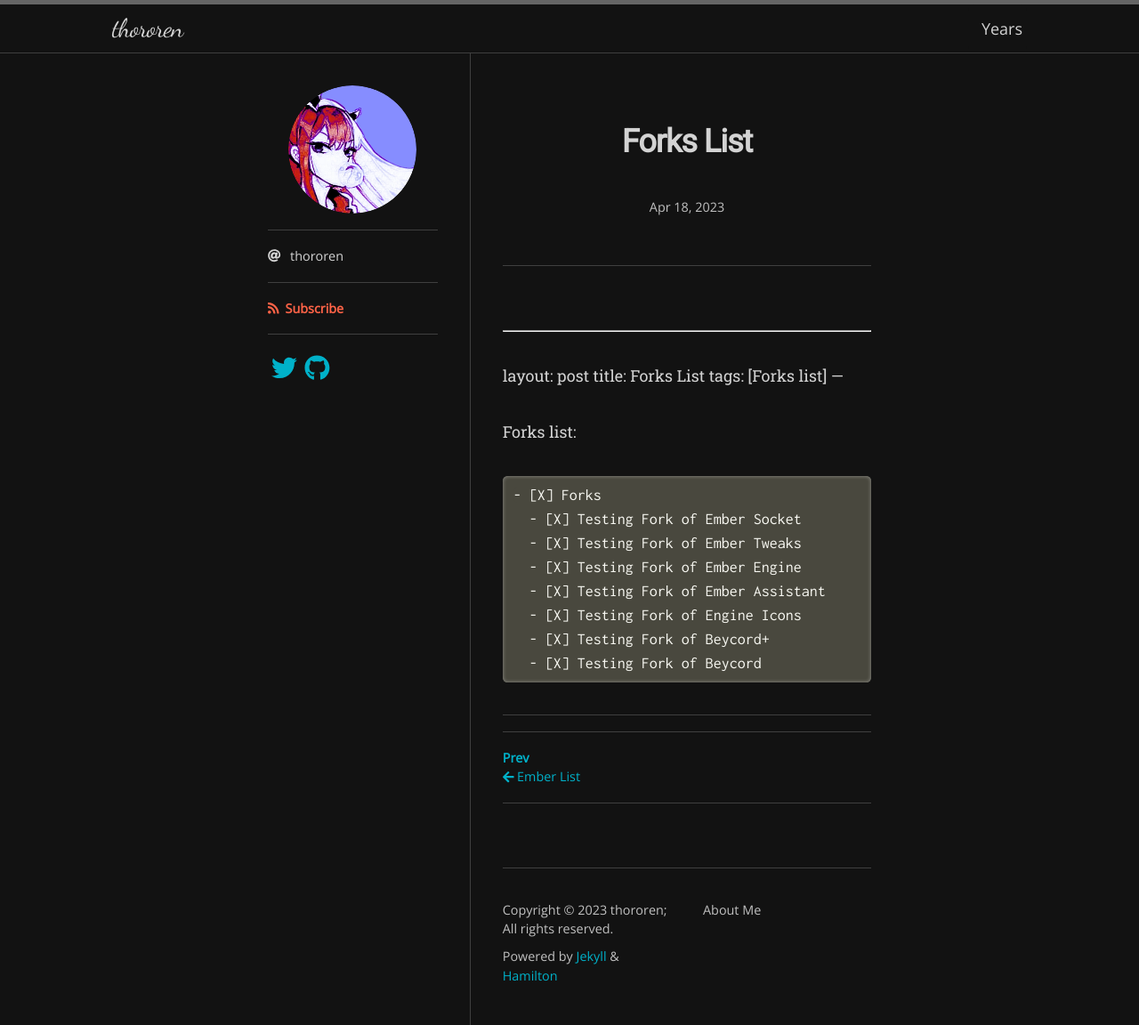
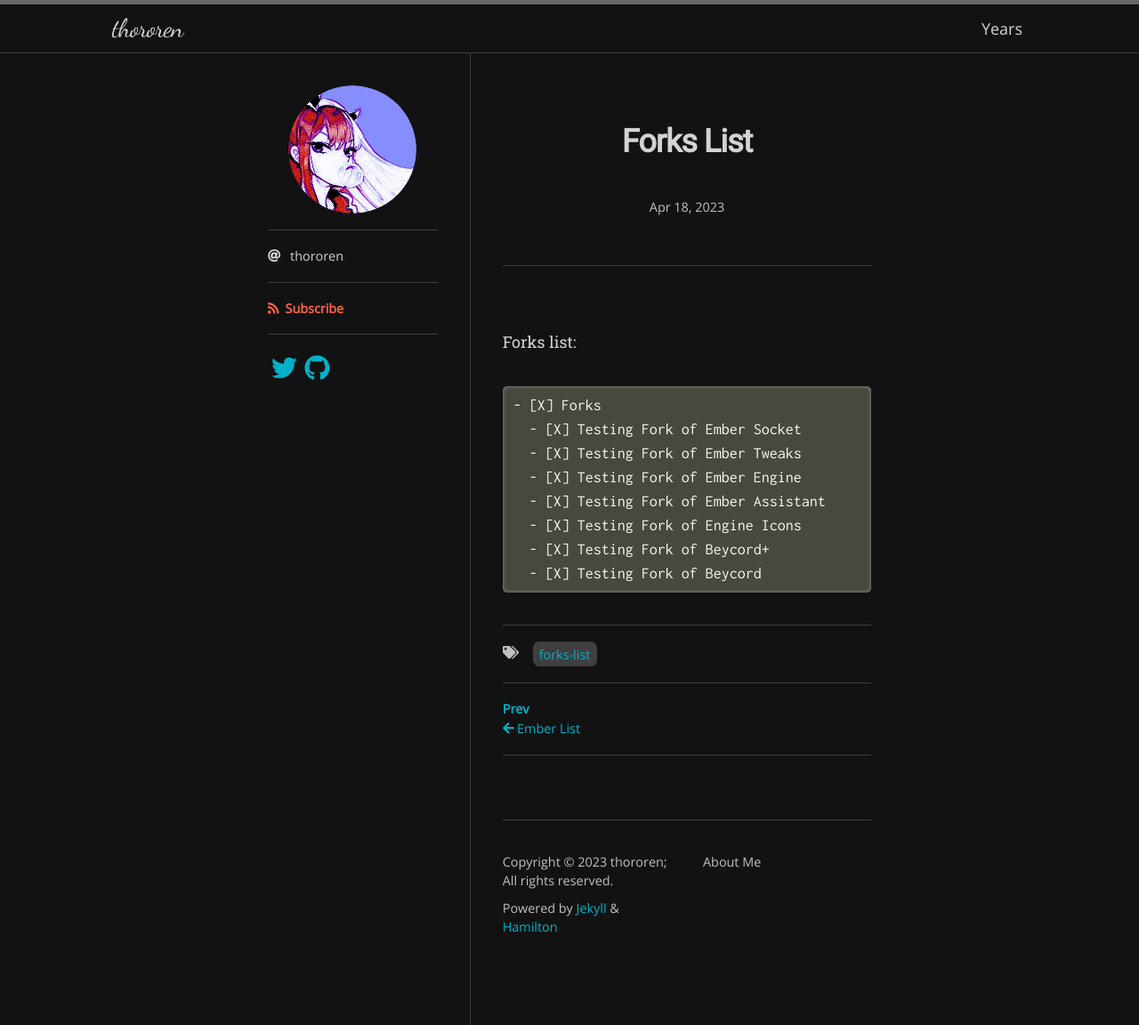
Before and after one commit to thororen1234/thororen1234, a Jekyll site: the page built from _posts/2023-04-18-forks-list.md, in a window 1280 px wide. Shown: the whole page at 89% size. Built offline with Jekyll 4.4.1, drawn with Linux system fonts in a browser that asks for light colours; nearby versions of some CDN libraries; some web fonts are replaced; our own code applies the rules of GitHub Pages for plain Markdown files.

Commit message:
Update 2023-04-18-forks-list.md

```diff
--- a/_posts/2023-04-18-forks-list.md
+++ b/_posts/2023-04-18-forks-list.md
@@ -1,7 +1,7 @@
-  ---
+---
 layout: post
 title: Forks List
-tags: [Forks list]
+tags: [forks list]
 ---
 
 Forks list:
```
